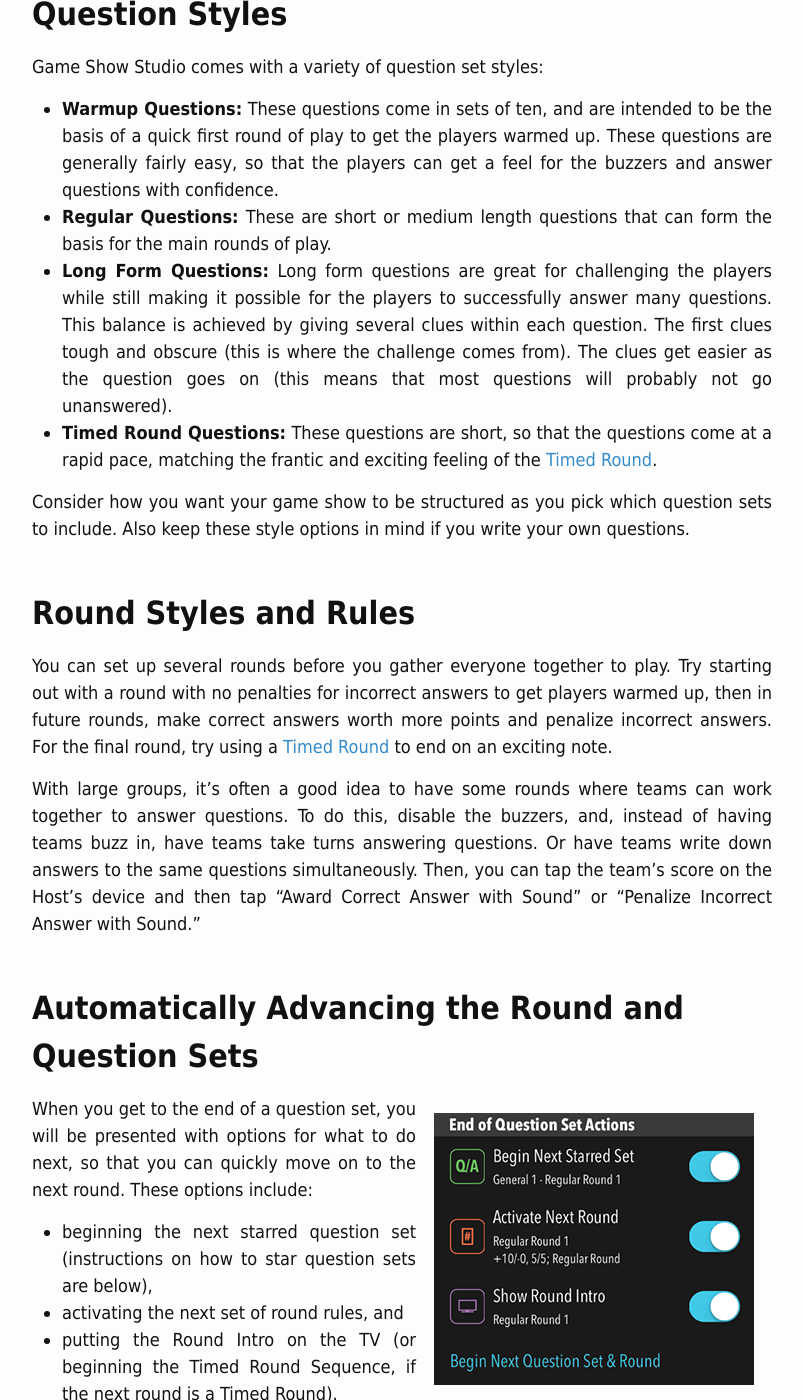
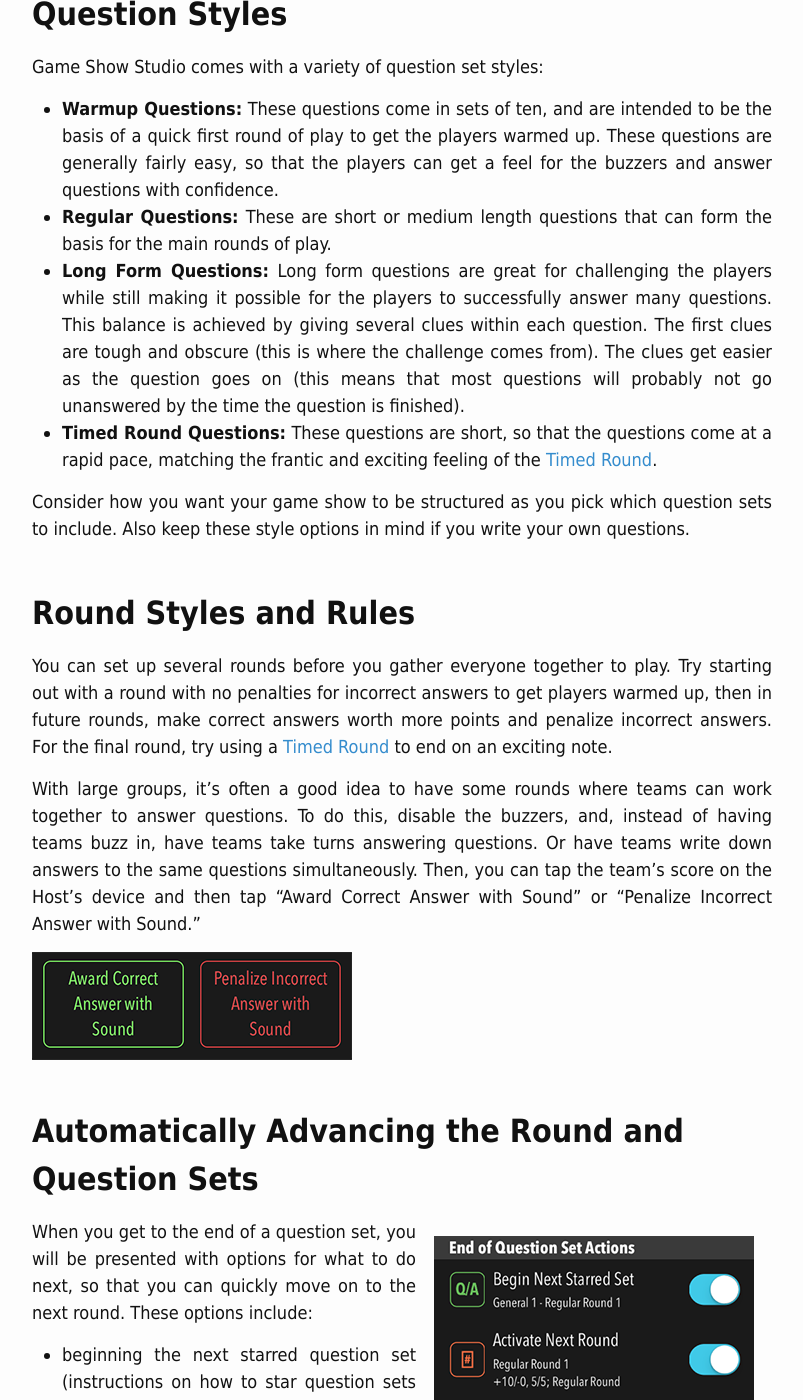
Before and after one commit to gameshowstudio/gameshowstudio.github.io, a Jekyll site: the page built from help/tips.md, in a window 1280 px wide and 1400 px high, scrolled down 419 px. Shown: the whole window, without its empty margins (238-1041 px from the left). Built offline with Jekyll 4.4.1, drawn with Linux system fonts in a browser that asks for light colours; some of the changed text lies outside the part shown.

Commit message:
Update tips & tricks.

```diff
--- a/help/tips.md
+++ b/help/tips.md
@@ -10,7 +10,7 @@
 
 * **Warmup Questions:** These questions come in sets of ten, and are intended to be the basis of a quick first round of play to get the players warmed up. These questions are generally fairly easy, so that the players can get a feel for the buzzers and answer questions with confidence.
 * **Regular Questions:** These are short or medium length questions that can form the basis for the main rounds of play.
-* **Long Form Questions:** Long form questions are great for challenging the players while still making it possible for the players to successfully answer many questions. This balance is achieved by giving several clues within each question. The first clues tough and obscure (this is where the challenge comes from). The clues get easier as the question goes on (this means that most questions will probably not go unanswered).
+* **Long Form Questions:** Long form questions are great for challenging the players while still making it possible for the players to successfully answer many questions. This balance is achieved by giving several clues within each question. The first clues are tough and obscure (this is where the challenge comes from). The clues get easier as the question goes on (this means that most questions will probably not go unanswered by the time the question is finished).
 * **Timed Round Questions:** These questions are short, so that the questions come at a rapid pace, matching the frantic and exciting feeling of the [Timed Round](/help/timedround).
 
 Consider how you want your game show to be structured as you pick which question sets to include. Also keep these style options in mind if you write your own questions.
@@ -21,6 +21,8 @@
 
 With large groups, it's often a good idea to have some rounds where teams can work together to answer questions. To do this, disable the buzzers, and, instead of having teams buzz in, have teams take turns answering questions. Or have teams write down answers to the same questions simultaneously. Then, you can tap the team's score on the Host's device and then tap "Award Correct Answer with Sound" or "Penalize Incorrect Answer with Sound."
 
+![changing score with sound](/images/v2-0-0/score-change-with-sound.png)
+
 ## Automatically Advancing the Round and Question Sets
 
 {: .floatRight}
@@ -28,7 +30,7 @@
 
 When you get to the end of a question set, you will be presented with options for what to do next, so that you can quickly move on to the next round. These options include:
 
-* beginning the next starred question set (instructions on how to star question sets are below),
+* beginning the next starred question set (instructions on how to star question sets are [below](#starring-question-sets)),
 * activating the next set of round rules, and
 * putting the Round Intro on the TV (or beginning the Timed Round Sequence, if the next round is a Timed Round).
 
@@ -82,4 +84,4 @@
 
 ## Television Performance
 
-If the television display's performance is not optimal (if the image freezes or lags behind), try putting the Apple TV, Host iOS device, and your wireless router closer together with no walls between them. See the [TV page](/help/tv) for more tips.
+If the television display's performance is not optimal (if the image freezes or lags behind), try putting the Apple TV, Host iOS device, and your wireless router closer together with no walls between them. See the [TV page](/help/tv#fixing-problems) for more tips.
```
